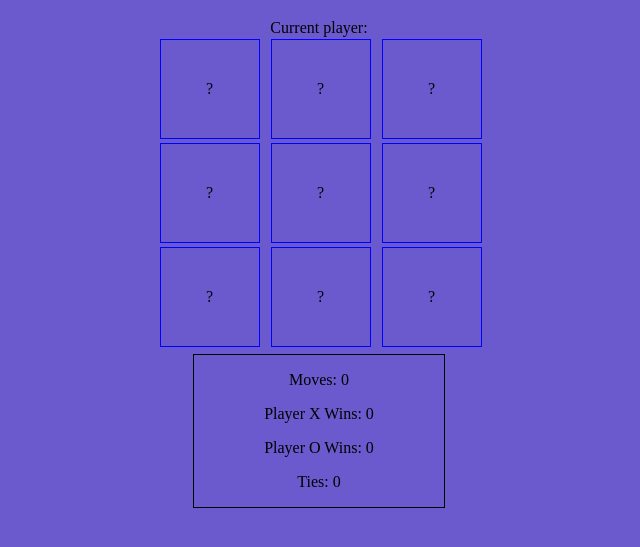
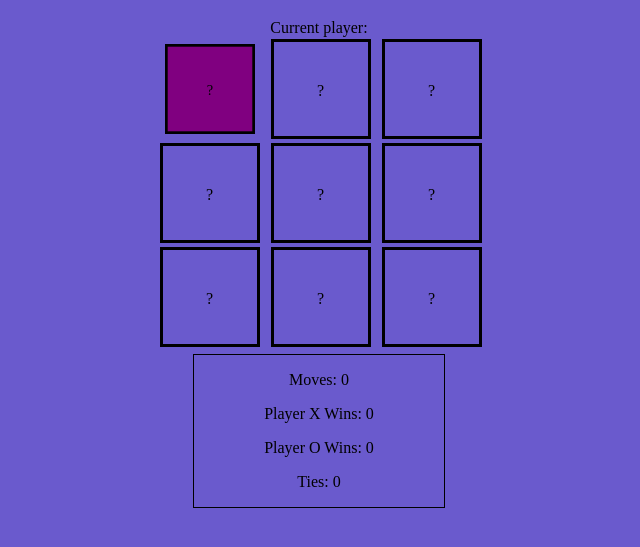
Before and after one commit to Djn94-Work/TicTacToe, a plain HTML site: page index.html in a window 1280 px wide. In both pictures the pointer is over the element 530 px from the left and 149 px from the top of the page. Shown: the part 61-608 px from the top of the page, without its empty margins (321-961 px from the left). Drawn offline with nearby package versions, Linux system fonts and the light colour scheme.

Commit message:
Update style.css

```diff
--- a/style.css
+++ b/style.css
@@ -2,6 +2,7 @@
   box-sizing: border-box;
   text-align: center;
 }
+
 body {
   background: slateblue;
 }
@@ -9,13 +10,17 @@ body {
 .squares {
   height: 100px;
   width: 100px;
-  border: 1px solid blue;
+  border: 3px solid black;
   display: inline-block;
   margin: 2px;
   margin-left: 5px;
   text-align: center;
   justify-content: center;
   padding-top: 40px;
+}
+.squares:hover {
+  background-color: purple;
+  transform: scale(0.9);
 }
 
 .modal {
@@ -37,6 +42,7 @@ body {
   padding: 20px;
   border: 1px solid #888;
   width: 80%;
+  height: 100;
 }
 
 .close {
```
